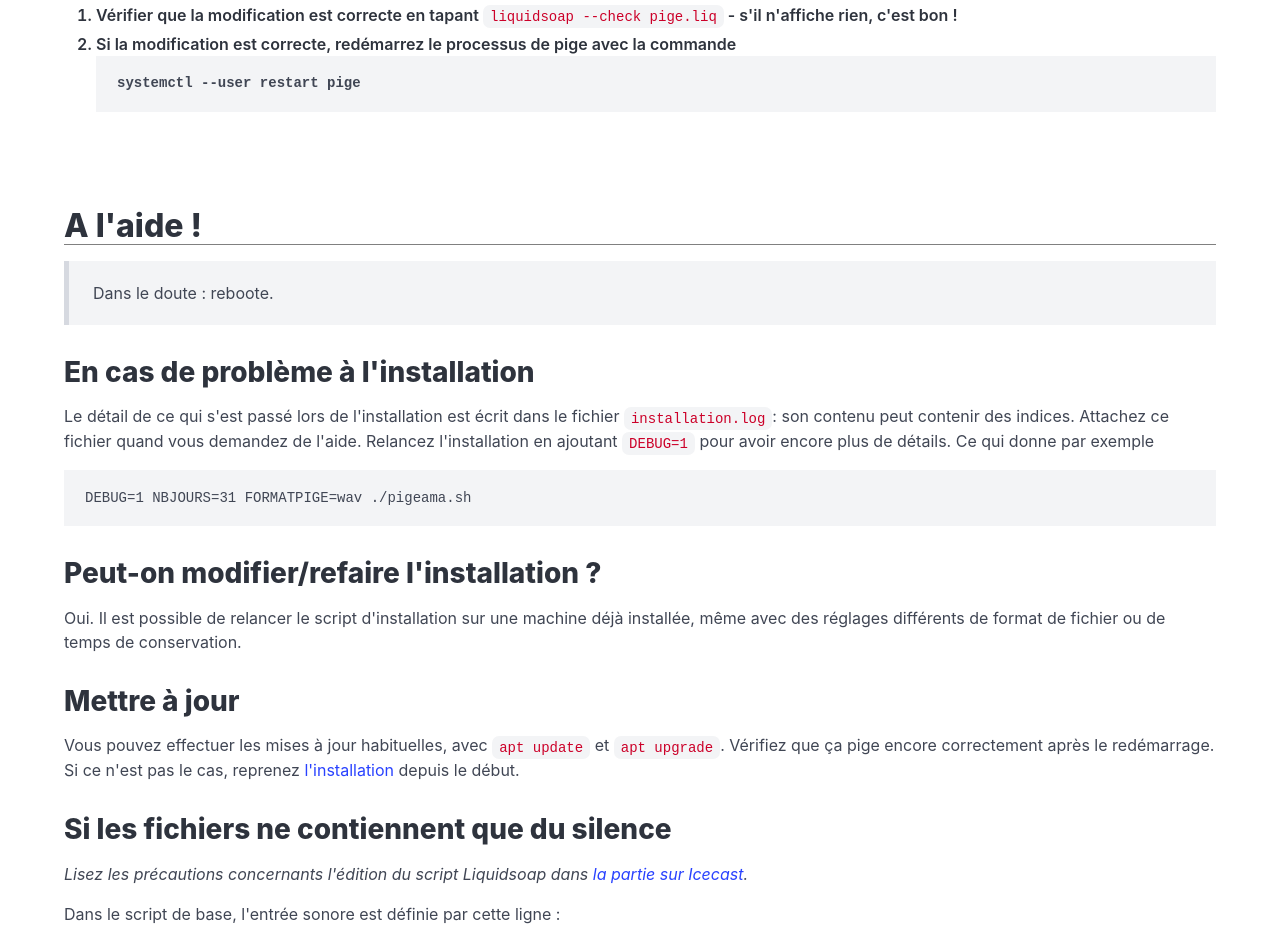
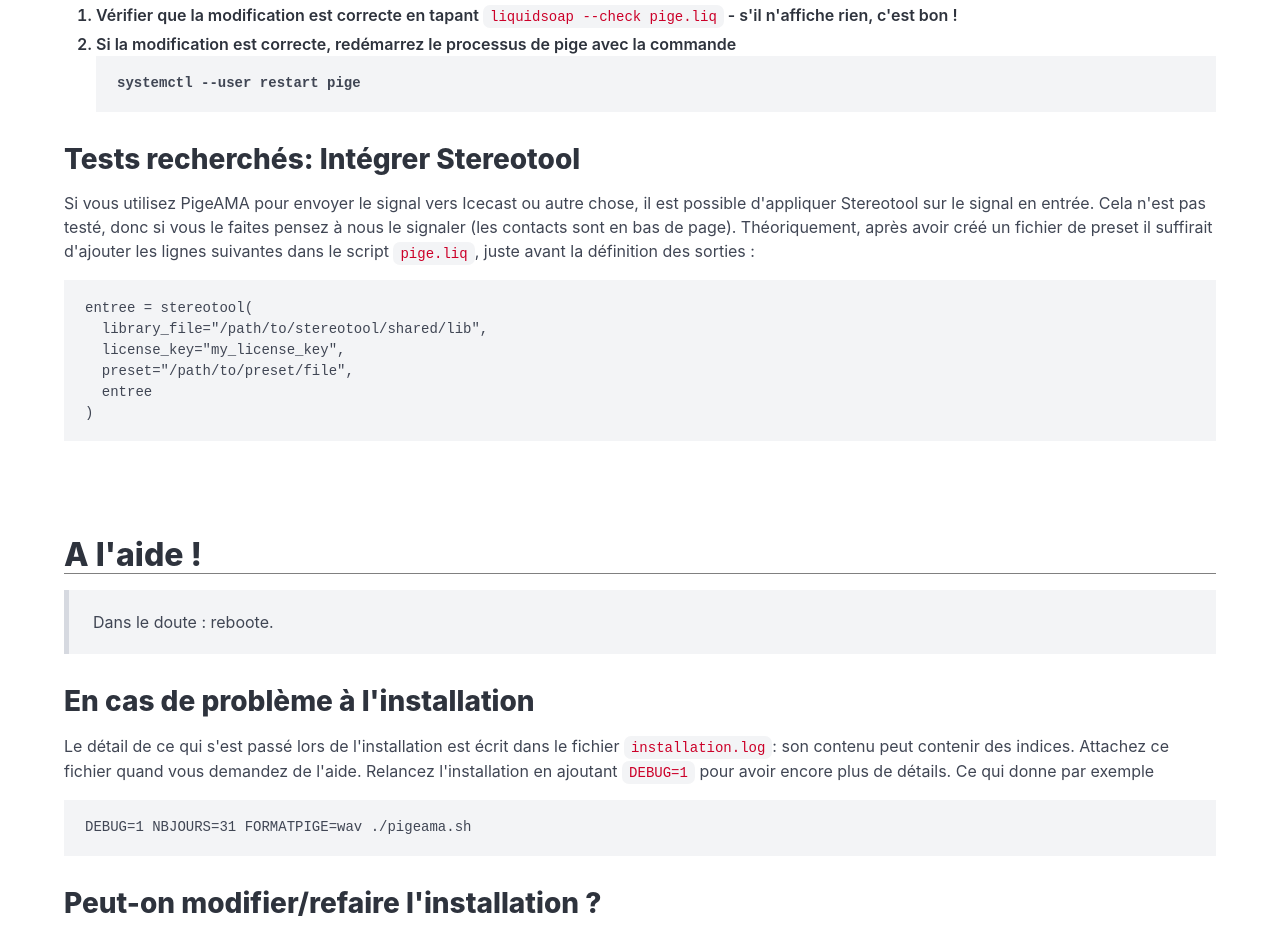
Before and after one commit to RadioCampusFrance/pigeama, a plain HTML site: page index.html in a window 1280 px wide. Shown: the part 5124-6056 px from the top of the page. Drawn offline with Linux system fonts and the light colour scheme.

Commit message:
mentionne stereotool

```diff
--- a/index.html
+++ b/index.html
@@ -341,8 +341,33 @@
           </li>
         </ol>
       </strong></p>
+
+      <a name="stereotool"></a>
+      <h2>Tests recherchés: Intégrer Stereotool</h2>
+      <p>
+        Si vous utilisez PigeAMA pour envoyer le signal vers Icecast ou autre chose,
+        il est possible d'appliquer Stereotool sur le signal en entrée.
+        Cela n'est pas testé, donc si vous le faites pensez à nous le signaler
+        (les contacts sont en bas de page).
+        Théoriquement, après avoir créé un fichier de preset il suffirait d'ajouter
+        les lignes suivantes dans le script <code>pige.liq</code>,
+        juste avant la définition des sorties :
+      </p>
+      <pre>entree = stereotool(
+  library_file="/path/to/stereotool/shared/lib",
+  license_key="my_license_key",
+  preset="/path/to/preset/file",
+  entree
+)</pre>
     </div>
     </section>
+
+
+
+
+
+
+
 
     <section class="content" id="aide">
     <div class="container">
```
